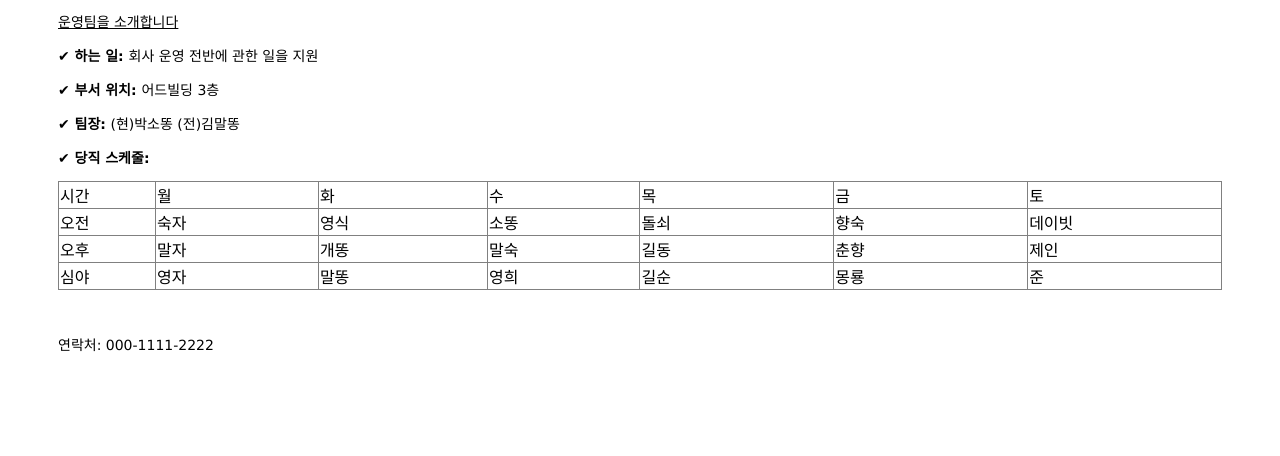
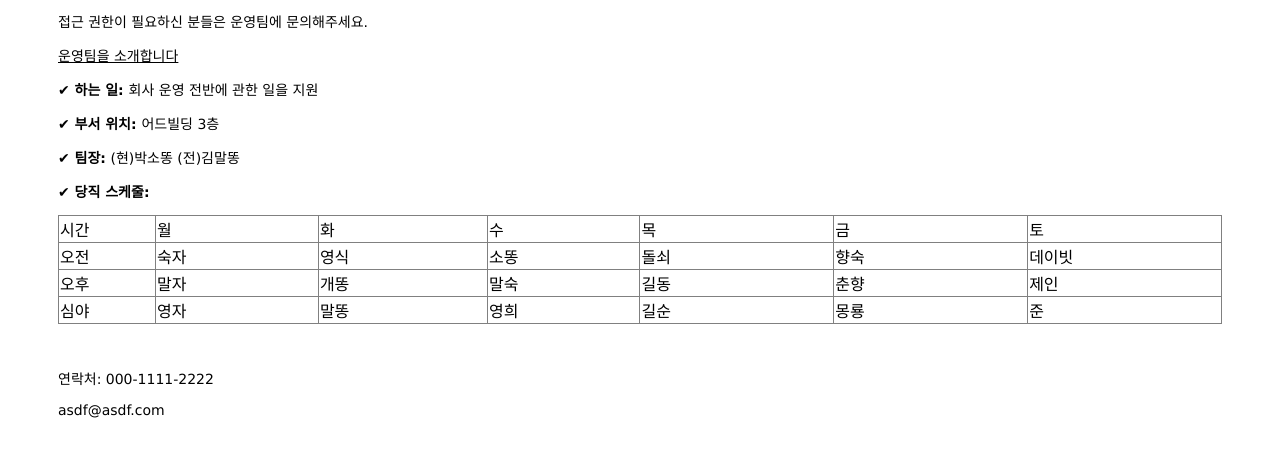
Before and after one commit to ssawwqdf/parkgit-ch3, a website: page public/index.html in a window 1280 px wide. Shown: the part 424-880 px from the top of the page. Before the commit the page ends 836 px from the top, so only its background shows below. Drawn offline with Linux system fonts and the light colour scheme.

Commit message:
change content in main page

```diff
--- a/public/index.html
+++ b/public/index.html
@@ -8,7 +8,7 @@
 <body>
   <h1 style="text-align: center;">😎운영팀 웹 어드민 시스템😎</h1>
   <p>Welcome to 운영팀 웹 어드민 시스템<img src="https://html-online.com/editor/tiny4_9_11/plugins/emoticons/img/smiley-innocent.gif" alt="innocent" />!</p>
-
+  <p>접근 권한이 필요하신 분들은 운영팀에 문의해주세요.</p>
   <p><span style="text-decoration: underline;">운영팀을 소개합니다</span></p>
   <p><strong>✔ 하는 일:&nbsp;</strong>회사 운영 전반에 관한 일을 지원</p>
   <p><strong>✔ 부서 위치: </strong>어드빌딩 3층</p>
@@ -62,6 +62,7 @@
 
 <footer>
   <p>연락처: 000-1111-2222</p>
+  <p>asdf@asdf.com</p>
 </footer>
 
 </html>
```
